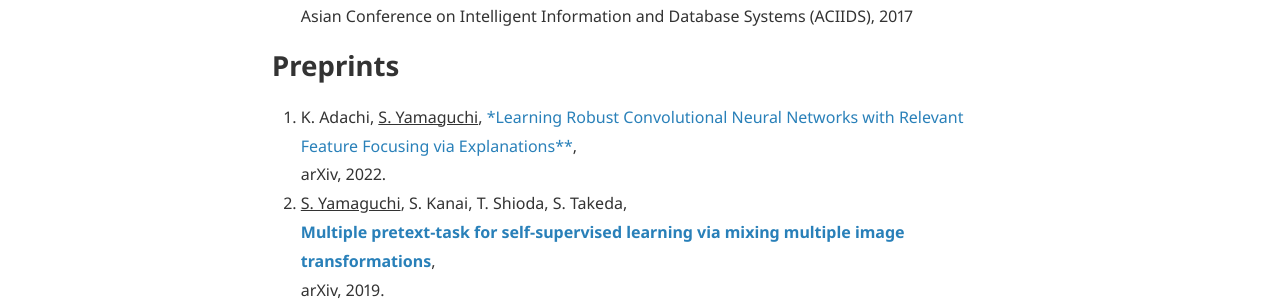
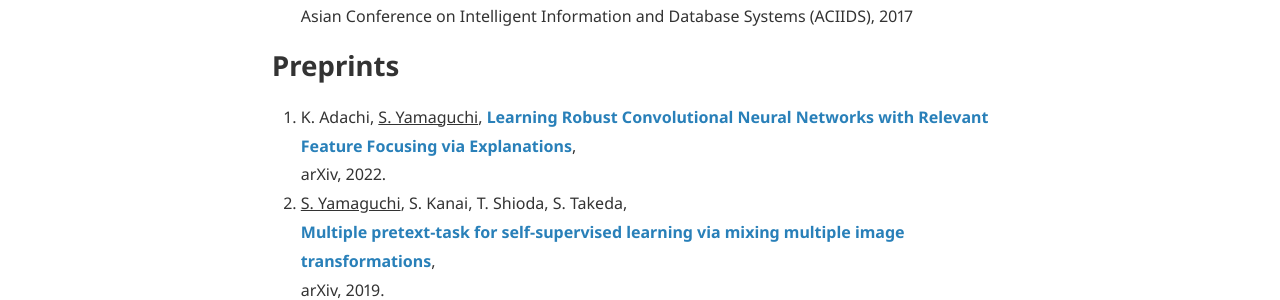
Before and after one commit to yshinya6/yshinya6.github.io, a Jekyll site: the page built from index.md, in a window 1280 px wide. Shown: the part 1183-1483 px from the top of the page. Built offline with Jekyll 4.4.1, drawn with Linux system fonts in a browser that asks for light colours; nearby versions of some CDN libraries.

Commit message:
fix format

```diff
--- a/index.md
+++ b/index.md
@@ -46,7 +46,7 @@ Asian Conference on Intelligent Information and Database Systems (ACIIDS), 2017
 
 ## Preprints
 1. K. Adachi, <u>S. Yamaguchi</u>,
-[*Learning Robust Convolutional Neural Networks with Relevant Feature Focusing via Explanations**](https://arxiv.org/abs/2202.04237),
+[**Learning Robust Convolutional Neural Networks with Relevant Feature Focusing via Explanations**](https://arxiv.org/abs/2202.04237),
 arXiv, 2022.
 1. <u>S. Yamaguchi</u>, S. Kanai, T. Shioda, S. Takeda,
 [**Multiple pretext-task for self-supervised learning via mixing multiple image transformations**](https://arxiv.org/abs/1912.11603v1),
```
